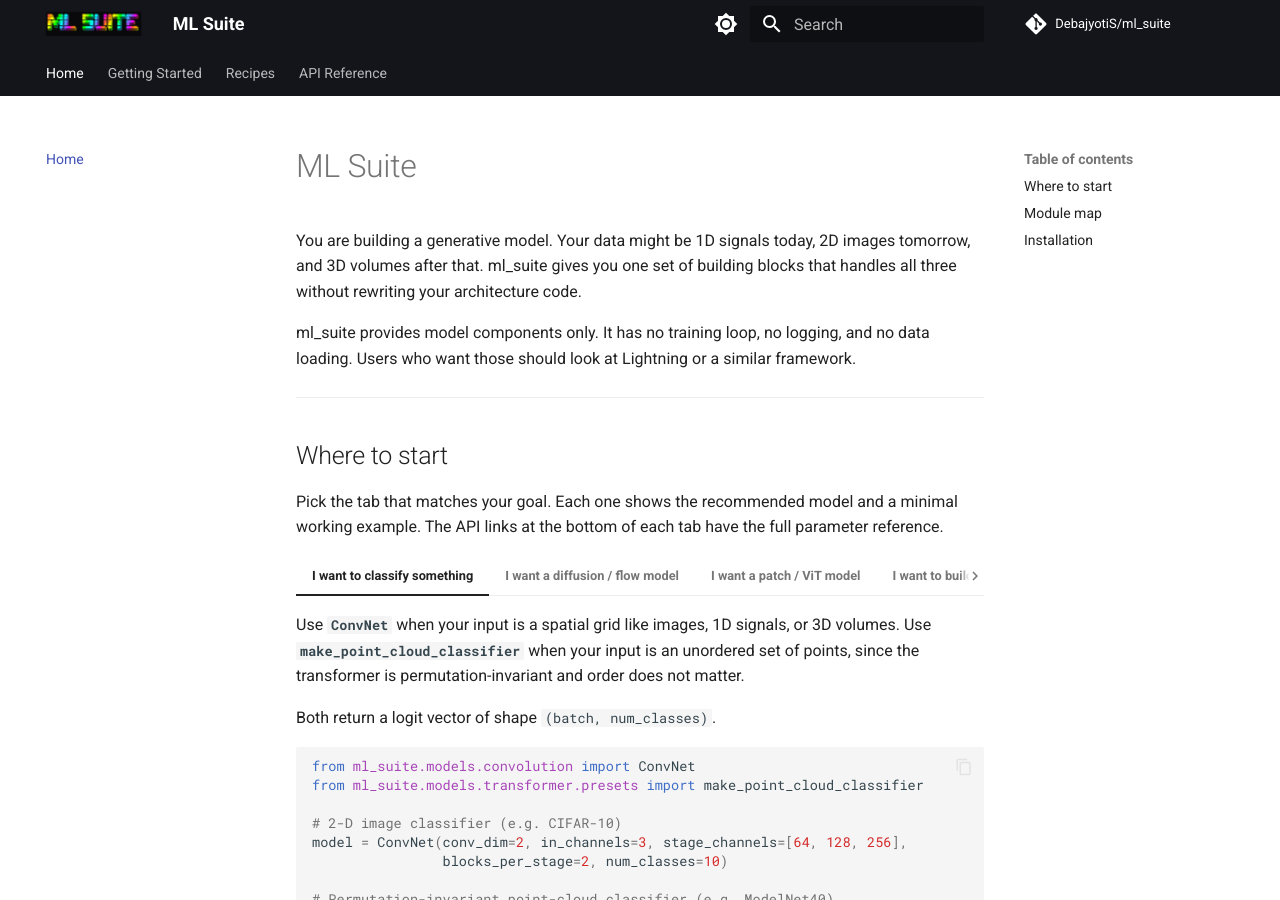
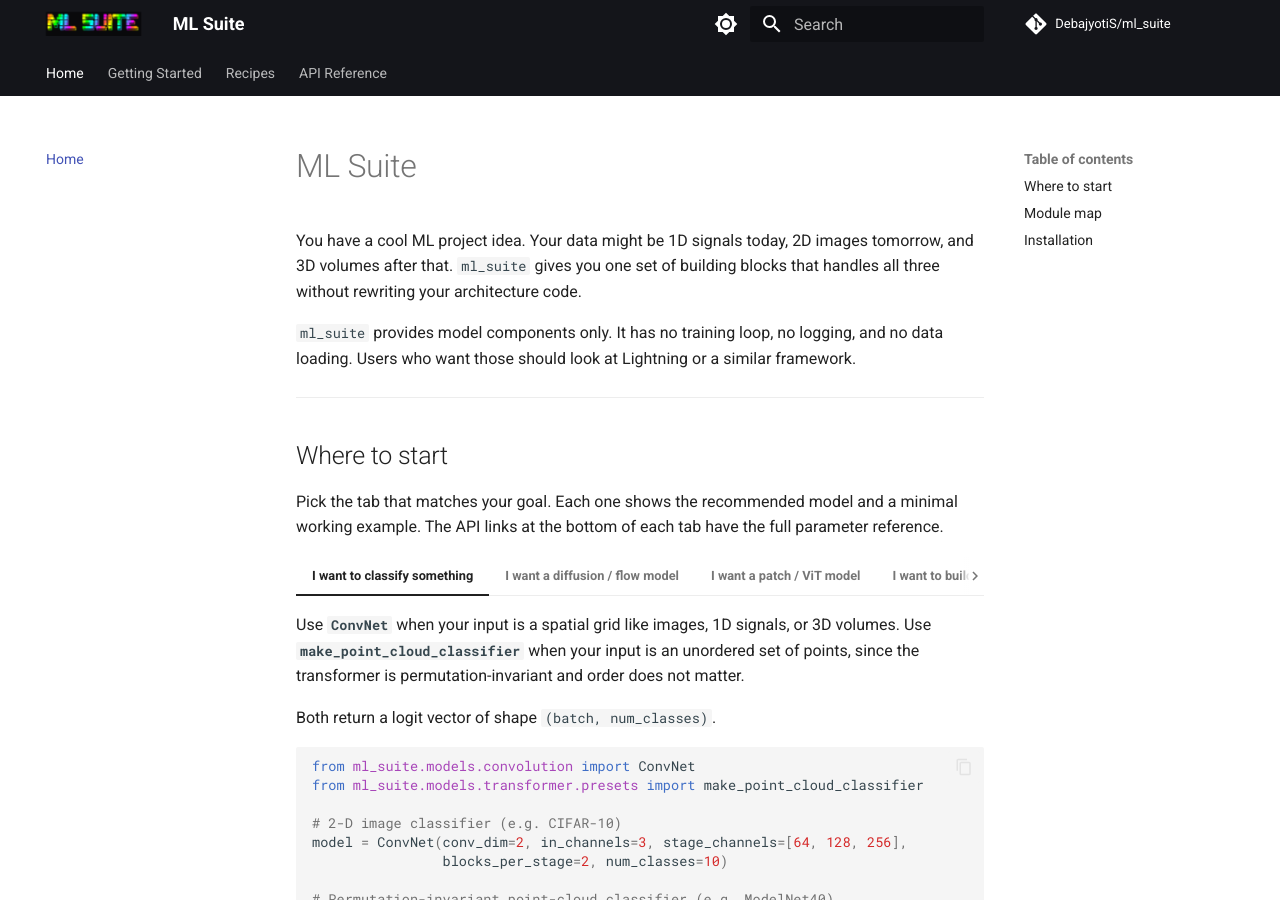
Before and after one commit to DebajyotiS/ml_suite, an MkDocs documentation site: the page built from docs/index.md, in a window 1280 px wide and 900 px high. Built offline with MkDocs 1.6.1 and Material for MkDocs 9.7.7, drawn with Linux system fonts in a browser that asks for light colours; comment, search, counter and statistics services are not loaded.

Commit message:
refine introduction text for clarity and consistency

```diff
--- a/docs/index.md
+++ b/docs/index.md
@@ -1,8 +1,8 @@
 # ML Suite
 
-You are building a generative model. Your data might be 1D signals today, 2D images tomorrow, and 3D volumes after that. ml_suite gives you one set of building blocks that handles all three without rewriting your architecture code.
+You have a cool ML project idea. Your data might be 1D signals today, 2D images tomorrow, and 3D volumes after that. `ml_suite` gives you one set of building blocks that handles all three without rewriting your architecture code.
 
-ml_suite provides model components only. It has no training loop, no logging, and no data loading. Users who want those should look at Lightning or a similar framework.
+`ml_suite` provides model components only. It has no training loop, no logging, and no data loading. Users who want those should look at Lightning or a similar framework.
 
 ---
 
```
